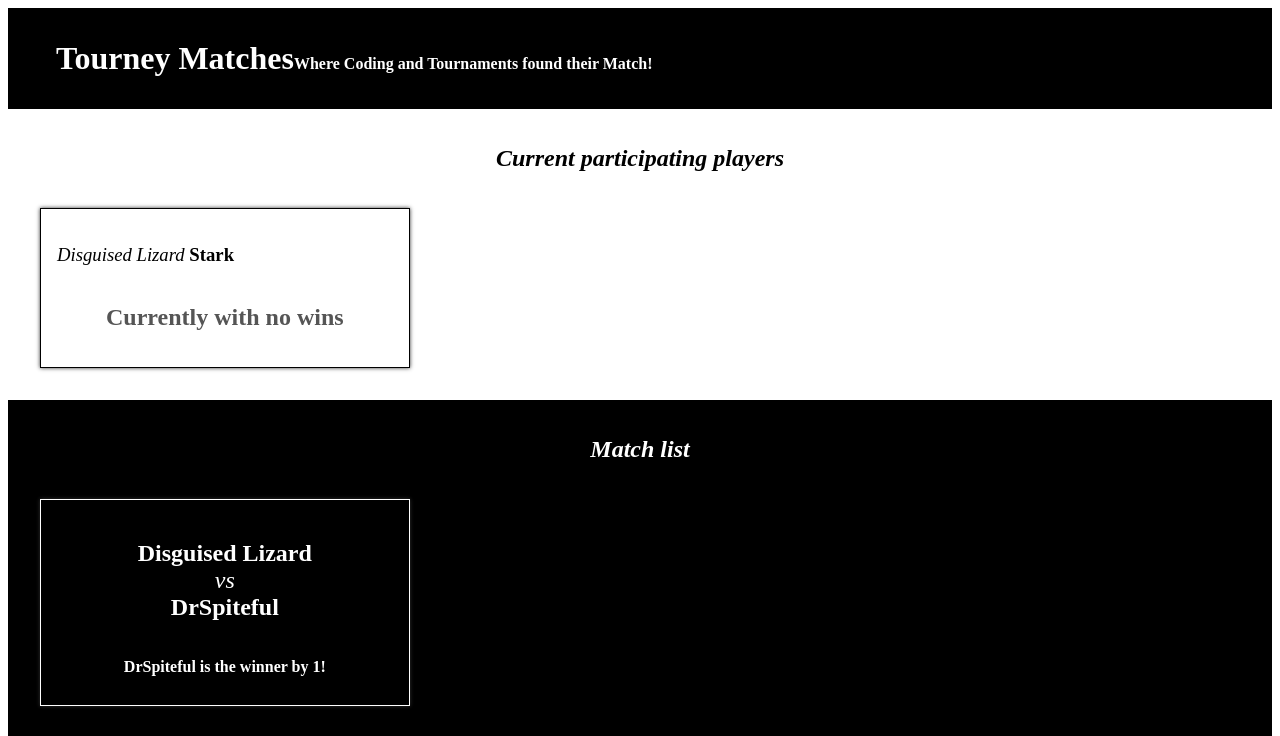
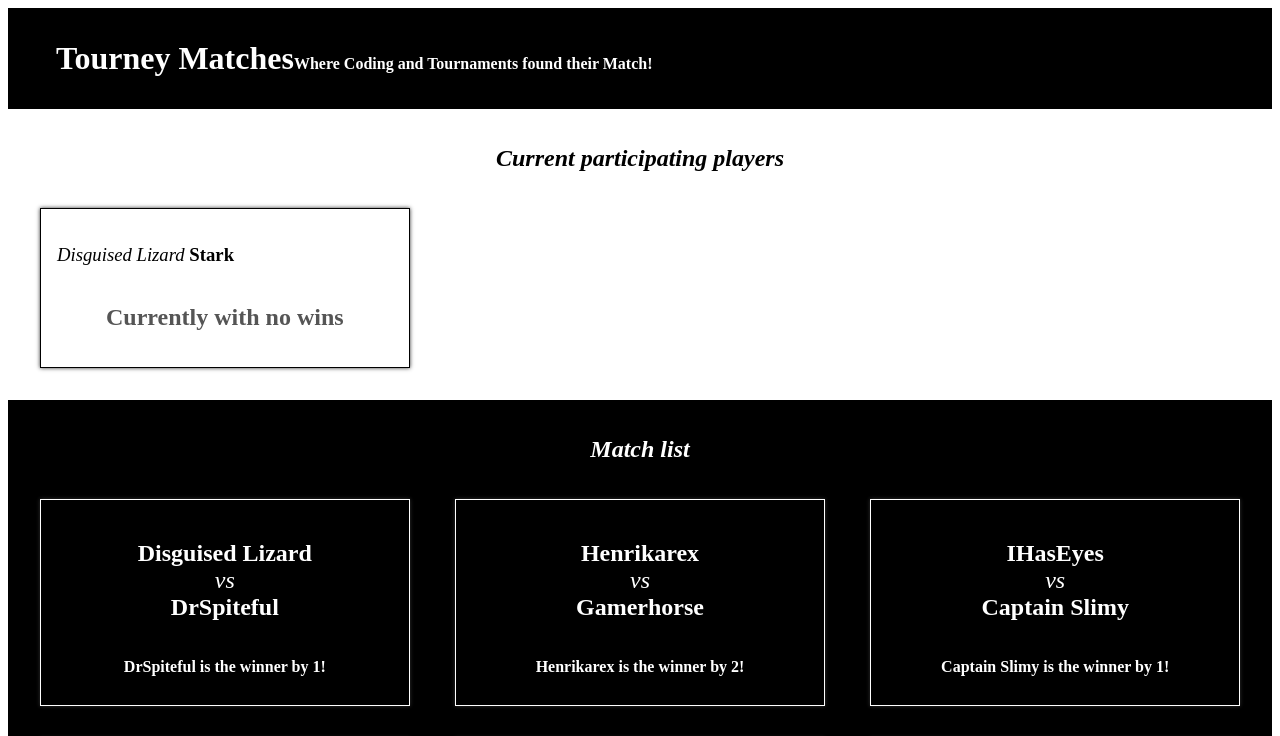
Before and after one commit to Raiza-D/tourney-matches, a React (Create React App) app: page / in a window 1280 px wide. Shown: the top 736 px of the page. Built offline with nearby package versions, Linux system fonts and the light colour scheme.

Commit message:
Edit MatchList function component - Remove oneMatch var. Create new matches var. Apply map method to iterate over each match. Ultimately, show entire list of Match components.

```diff
--- a/src/components/MatchList.js
+++ b/src/components/MatchList.js
@@ -3,12 +3,20 @@
 
 function MatchList(props) {
 
-  const oneMatch = props.matchData[0];
+const matches = props.matchData.map((match) => {
+  return (
+    <Match
+      key={match.matchNumber}
+      players={match.players}
+      winner={match.winner}
+      scoreDifference={match.scoreDifference}
+    />)
+});
 
   return (
     <section className="PlayerList MatchList">
       <h1>Match list</h1>
-      <Match players={oneMatch.players} winner={oneMatch.winner} scoreDifference={oneMatch.scoreDifference} />
+        {matches}
     </section>
   );
 };
```
